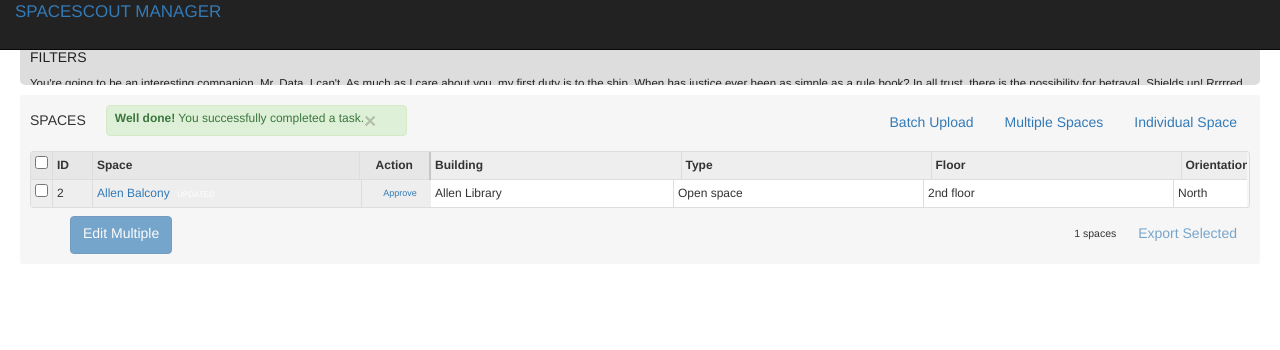
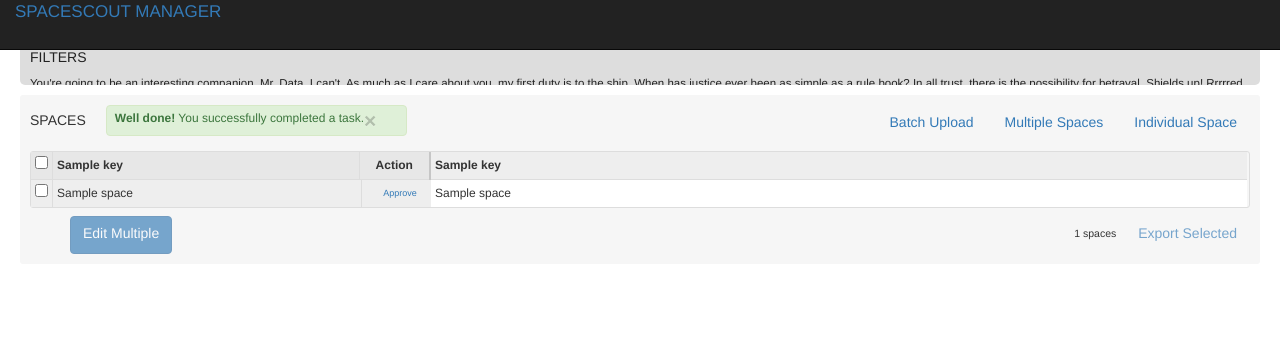
Before and after one commit to uw-it-aca/spacescout_admin, a Django app: template templates/spaces.html in a window 1280 px wide. Shown: the top 350 px of the page. Run offline with Django 3.2, Linux system fonts and the light colour scheme; the template is opened without the code that fills it: most values are stand-ins (such as "Sample title", 1, 10 or a date in 2020); style sheets or scripts are compiled from the project's sources; some libraries are stand-ins or nearby versions.

Commit message:
Built out the fancy frozen/scrollable table so it loads real data. There are still some things hardcoded here that we'll want to pull from settings instead.

```diff
--- a/templates/spaces.html
+++ b/templates/spaces.html
@@ -1,6 +1,7 @@
 {% extends 'base.html' %}
 
 {% block content %}
+{% load ss_admin_extras %}
 
 <div id="filter_block">
     <div style="padding:10px;color:#222;">
@@ -38,8 +39,9 @@
                             <!-- loop through schema? fixed table header for column titles -->
                             <tr>
                                 <td class="col-checkbox" id=""><input id="check_all_checkbox" type="checkbox"></td>
-                                <td class="col-id" id="">ID</td>
-                                <td class="col-space" id="">Space</td>
+                                {% for key in fixed_keys %}
+                                <td class="col-{{ key }}" id="">{{ key }}</td>
+                                {% endfor %}
                                 <td class="col-publish muted" id="">Action</td>
                             </tr>
                         </thead>
@@ -49,12 +51,15 @@
                     <table style="width:100%;">
                         <tbody>
                             <!-- loop of spaces -->
+                            {% for space in spots %}
                             <tr>
                                 <td class="col-checkbox" id=""><input type="checkbox"></td>
-                                <td class="col-id" id="">2</td>
-                                <td class="col-space" id=""><a href="/space/123">Allen Balcony</a> <span class="label">Updated</span></td>
+                                {% for key in fixed_keys %}
+                                <td class="col-{{ key }}" id="">{{ space|lookup:key }}</td>
+                                {% endfor %}
                                 <td class="col-publish" id=""><a href="#" id="" class="btn btn-mini">Approve</a></td>
                             </tr>
+                            {% endfor %}
                             <!-- end loop -->
                         </tbody>
                     </table>
@@ -67,12 +72,9 @@
                         <thead>
                             <!-- loop through schema? fixed table header for column titles -->
                             <tr>
-                                <td class="col-building">Building</td>
-                                <td class="col-type">Type</td>
-                                <td class="col-floor">Floor</td>
-                                <td class="col-orientation">Orientation</td>
-                                <td class="col-notes">Access Notes</td>
-                                <td class="col-notes">Hours Notes</td>
+                                {% for key in scrollable_keys %}
+                                <td class="col-{{ key }}">{{ key }}</td>
+                                {% endfor %}
                             </tr>
                         </thead>
                     </table>
@@ -83,14 +85,13 @@
                         <caption class="visuallyhidden">List of Spaces</caption>
                         <tbody id="space_list_body">
                             <!-- loop  of spaces -->
+                            {% for space in spots %}
                             <tr>
-                                <td class="col-building">Allen Library</td>
-                                <td class="col-type">Open space</td>
-                                <td class="col-floor">2nd floor</td>
-                                <td class="col-orientation">North</td>
-                                <td class="col-notes"><span>Husky Card required for RC access 10pm-2am Sun-Th.</span></td>
-                                <td class="col-notes"><span>This space can be reserved at the help desk or online at https://commons.lib.washington.edu.</span></td>
+                                {% for key in scrollable_keys %}
+                                <td class="col-{{ key }}" id="">{{ space|lookup:key }}</td>
+                                {% endfor %}
                             </tr>
+                            {% endfor %}
                             <!-- end loop -->
                         </tbody>
                     </table>
--- /dev/null
+++ b/templatetags/ss_admin_extras.py
@@ -0,0 +1,7 @@
+from django import template
+register = template.Library()
+
+
+@register.filter
+def lookup(d, key):
+    return d[key]
```
Also changed, not shown: views/spaces.py (+22 -1 lines), templatetags/__init__.py (added).
